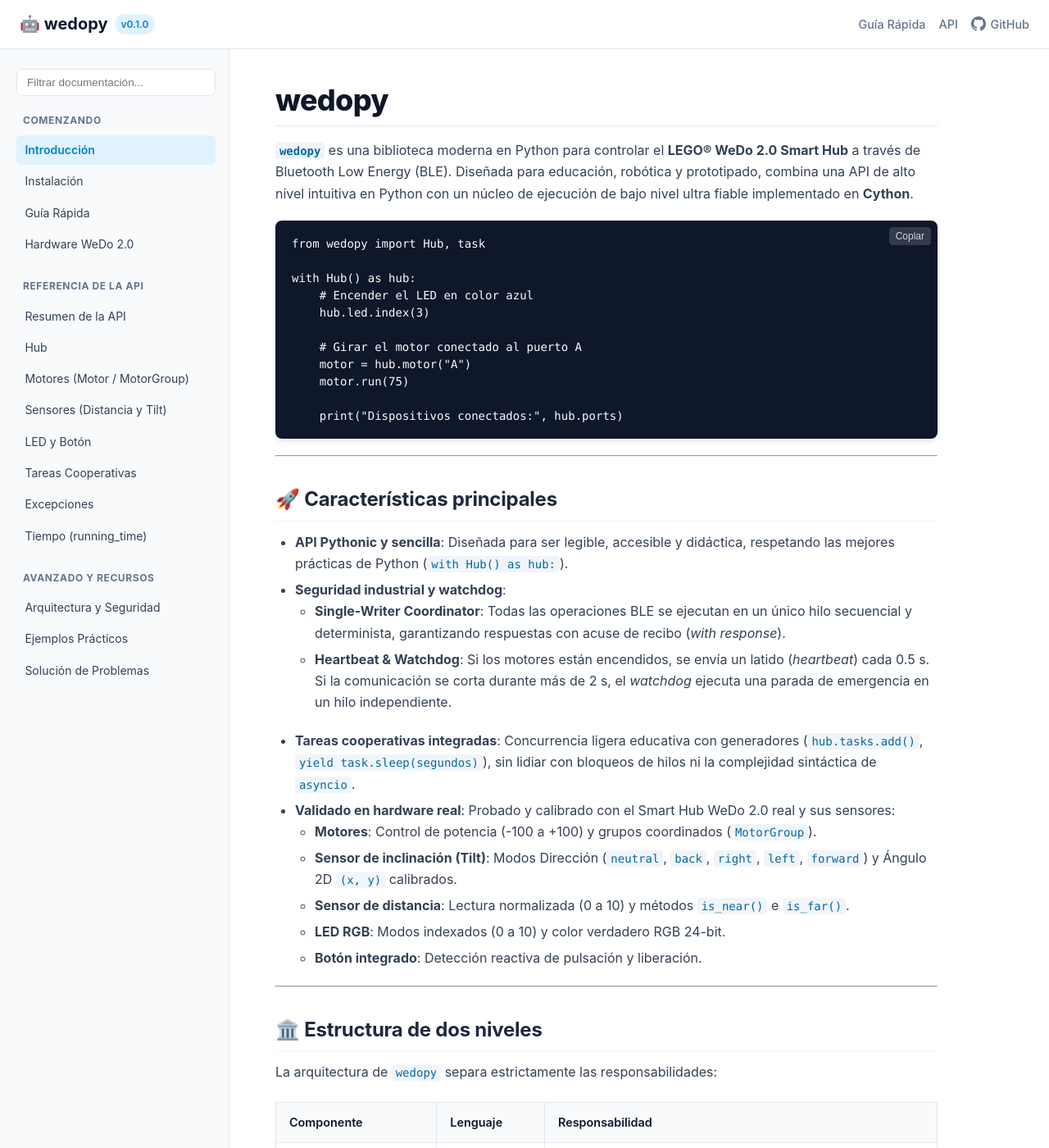
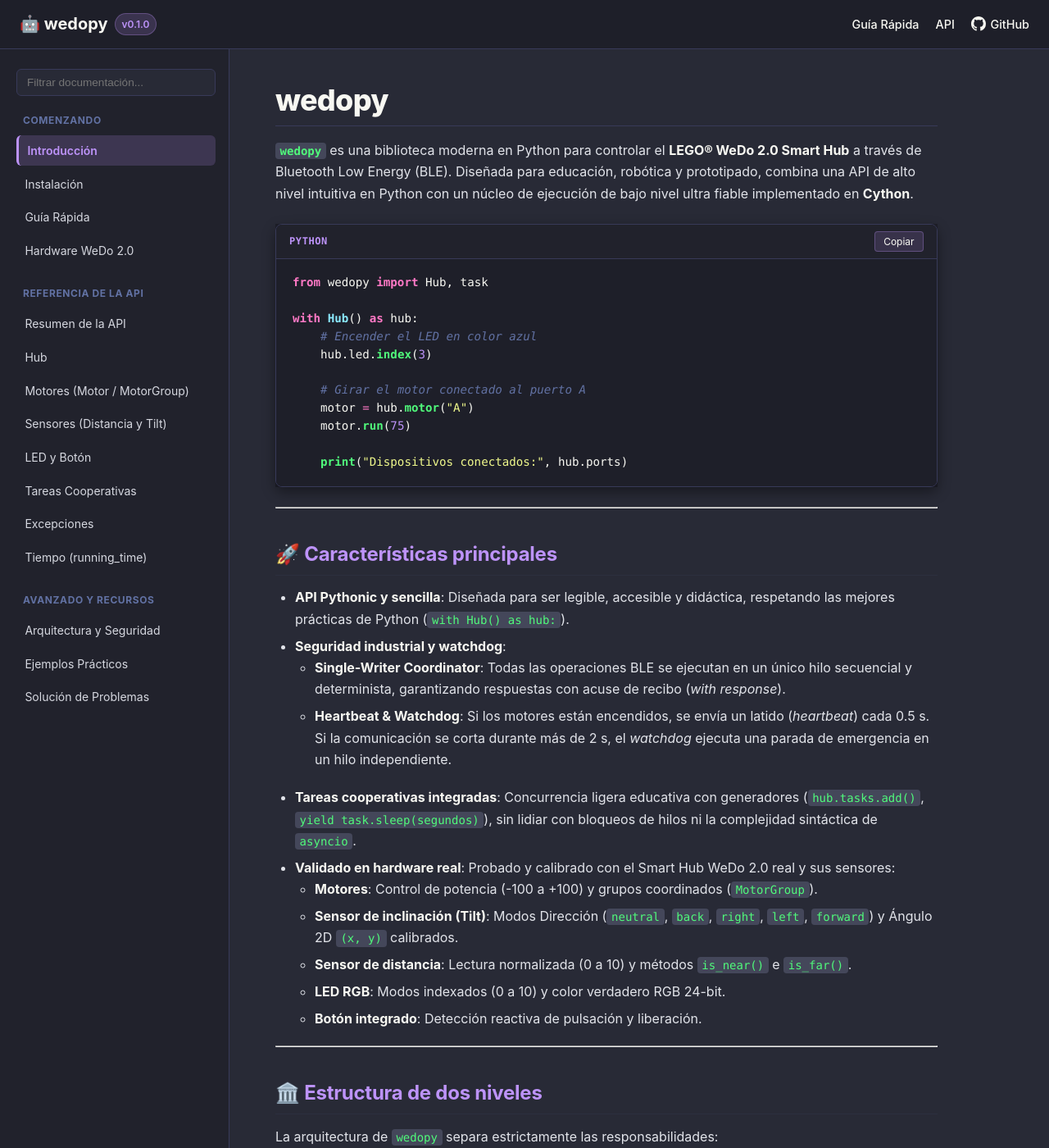
Before and after one commit to almeida-aguilar/wedopy, a Jekyll site: the page built from docs/index.md, in a window 1280 px wide and 1400 px high. Shown: the whole window at 82% size. Built offline with Jekyll 4.4.1, drawn with Linux system fonts in a browser that asks for light colours.

Commit message:
dracula theme for docs and spanish firts repo docs

```diff
--- a/docs/_layouts/default.html
+++ b/docs/_layouts/default.html
@@ -6,6 +6,7 @@
   <title>{% if page.title %}{{ page.title }} | {% endif %}{{ site.title }} - LEGO WeDo 2.0 con Python</title>
   <meta name="description" content="{% if page.description %}{{ page.description }}{% else %}{{ site.description }}{% endif %}">
   <link rel="stylesheet" href="{{ '/assets/css/style.css' | relative_url }}">
+  <link rel="stylesheet" href="https://cdnjs.cloudflare.com/ajax/libs/highlight.js/11.9.0/styles/dracula.min.css">
 </head>
 <body>
 
--- a/docs/assets/css/style.css
+++ b/docs/assets/css/style.css
@@ -1,21 +1,37 @@
 :root {
-  --primary: #0284c7;
-  --primary-hover: #0369a1;
-  --primary-light: #e0f2fe;
-  --text-main: #0f172a;
-  --text-muted: #64748b;
-  --bg-body: #ffffff;
-  --bg-sidebar: #f8fafc;
-  --bg-card: #ffffff;
-  --border: #e2e8f0;
-  --border-light: #f1f5f9;
-  --code-bg: #0f172a;
-  --code-text: #f8fafc;
-  --inline-code-bg: #f1f5f9;
-  --inline-code-text: #0369a1;
-  --success: #16a34a;
-  --warning: #d97706;
-  --danger: #dc2626;
+  /* Dracula Official Palette */
+  --dracula-bg: #282a36;
+  --dracula-current: #44475a;
+  --dracula-selection: #44475a;
+  --dracula-fg: #f8f8f2;
+  --dracula-comment: #6272a4;
+  --dracula-cyan: #8be9fd;
+  --dracula-green: #50fa7b;
+  --dracula-orange: #ffb86c;
+  --dracula-pink: #ff79c6;
+  --dracula-purple: #bd93f9;
+  --dracula-red: #ff5555;
+  --dracula-yellow: #f1fa8c;
+
+  /* App Variables mapped to Dracula */
+  --primary: var(--dracula-purple);
+  --primary-hover: var(--dracula-pink);
+  --primary-light: rgba(189, 147, 249, 0.18);
+  --text-main: var(--dracula-fg);
+  --text-muted: var(--dracula-comment);
+  --bg-body: var(--dracula-bg);
+  --bg-sidebar: #21222c;
+  --bg-header: #1e1f29;
+  --bg-card: #21222c;
+  --border: #383a59;
+  --border-light: #2c2f3f;
+  --code-bg: #1e1f29;
+  --code-text: var(--dracula-fg);
+  --inline-code-bg: #44475a;
+  --inline-code-text: var(--dracula-green);
+  --success: var(--dracula-green);
+  --warning: var(--dracula-orange);
+  --danger: var(--dracula-red);
   --font-sans: -apple-system, BlinkMacSystemFont, "Segoe UI", Roboto, "Helvetica Neue", Arial, sans-serif;
   --font-mono: ui-monospace, SFMono-Regular, Menlo, Monaco, Consolas, "Liberation Mono", "Courier New", monospace;
   --sidebar-width: 280px;
@@ -41,12 +57,14 @@ body {
   min-height: 100vh;
   display: flex;
   flex-direction: column;
+  background-color: var(--bg-body);
+  color: var(--text-main);
 }
 
 /* Header */
 .site-header {
   height: var(--header-height);
-  background: #ffffff;
+  background: var(--bg-header);
   border-bottom: 1px solid var(--border);
   position: sticky;
   top: 0;
@@ -69,13 +87,14 @@ body {
   gap: 0.5rem;
   font-weight: 700;
   font-size: 1.25rem;
-  color: var(--text-main);
+  color: var(--dracula-fg);
   text-decoration: none;
 }
 
 .logo-badge {
   background: var(--primary-light);
-  color: var(--primary);
+  color: var(--dracula-purple);
+  border: 1px solid rgba(189, 147, 249, 0.3);
   font-size: 0.75rem;
   padding: 0.15rem 0.5rem;
   border-radius: 9999px;
@@ -85,11 +104,11 @@ body {
 .header-right {
   display: flex;
   align-items: center;
-  gap: 1rem;
+  gap: 1.25rem;
 }
 
 .header-link {
-  color: var(--text-muted);
+  color: var(--dracula-fg);
   text-decoration: none;
   font-size: 0.9rem;
   font-weight: 500;
@@ -100,7 +119,7 @@ body {
 }
 
 .header-link:hover {
-  color: var(--primary);
+  color: var(--dracula-pink);
 }
 
 .menu-toggle {
@@ -109,7 +128,7 @@ body {
   border: none;
   font-size: 1.5rem;
   cursor: pointer;
-  color: var(--text-main);
+  color: var(--dracula-fg);
 }
 
 /* Layout */
@@ -144,12 +163,14 @@ body {
   border: 1px solid var(--border);
   border-radius: 6px;
   font-size: 0.85rem;
-  background: #ffffff;
+  background: var(--dracula-bg);
+  color: var(--dracula-fg);
   outline: none;
+  transition: all 0.15s;
 }
 
 .sidebar-search input:focus {
-  border-color: var(--primary);
+  border-color: var(--dracula-purple);
   box-shadow: 0 0 0 2px var(--primary-light);
 }
 
@@ -162,7 +183,7 @@ body {
   font-weight: 700;
   text-transform: uppercase;
   letter-spacing: 0.05em;
-  color: var(--text-muted);
+  color: var(--dracula-comment);
   margin-bottom: 0.5rem;
   padding-left: 0.5rem;
 }
@@ -172,13 +193,13 @@ body {
 }
 
 .sidebar-links li {
-  margin-bottom: 0.15rem;
+  margin-bottom: 0.2rem;
 }
 
 .sidebar-links a {
   display: block;
-  padding: 0.4rem 0.65rem;
-  color: #334155;
+  padding: 0.45rem 0.65rem;
+  color: #d6d8e0;
   text-decoration: none;
   font-size: 0.875rem;
   border-radius: 6px;
@@ -186,14 +207,15 @@ body {
 }
 
 .sidebar-links a:hover {
-  background: #e2e8f0;
-  color: var(--text-main);
+  background: var(--dracula-current);
+  color: var(--dracula-green);
 }
 
 .sidebar-links a.active {
   background: var(--primary-light);
-  color: var(--primary);
+  color: var(--dracula-purple);
   font-weight: 600;
+  border-left: 3px solid var(--dracula-purple);
 }
 
 /* Main Content */
@@ -211,7 +233,7 @@ body {
   letter-spacing: -0.02em;
   margin-bottom: 1rem;
   line-height: 1.25;
-  color: #0f172a;
+  color: var(--dracula-fg);
   border-bottom: 1px solid var(--border);
   padding-bottom: 0.5rem;
 }
@@ -220,9 +242,9 @@ body {
   font-size: 1.5rem;
   font-weight: 700;
   letter-spacing: -0.01em;
-  margin-top: 2rem;
-  margin-bottom: 0.75rem;
-  color: #1e293b;
+  margin-top: 2.25rem;
+  margin-bottom: 0.85rem;
+  color: var(--dracula-purple);
   border-bottom: 1px solid var(--border-light);
   padding-bottom: 0.35rem;
 }
@@ -230,9 +252,9 @@ body {
 .content h3 {
   font-size: 1.2rem;
   font-weight: 600;
-  margin-top: 1.5rem;
-  margin-bottom: 0.5rem;
-  color: #334155;
+  margin-top: 1.75rem;
+  margin-bottom: 0.6rem;
+  color: var(--dracula-cyan);
 }
 
 .content h4 {
@@ -240,94 +262,214 @@ body {
   font-weight: 600;
   margin-top: 1.25rem;
   margin-bottom: 0.5rem;
-  color: #475569;
+  color: var(--dracula-orange);
 }
 
 .content p {
   margin-bottom: 1.15rem;
-  color: #334155;
+  color: #e2e4ea;
 }
 
 .content a {
-  color: var(--primary);
+  color: var(--dracula-cyan);
   text-decoration: none;
   border-bottom: 1px solid transparent;
-  transition: border-color 0.15s;
+  transition: all 0.15s;
 }
 
 .content a:hover {
-  border-bottom-color: var(--primary);
+  color: var(--dracula-green);
+  border-bottom-color: var(--dracula-green);
 }
 
 .content ul, .content ol {
   margin-bottom: 1.25rem;
   padding-left: 1.5rem;
-  color: #334155;
+  color: #e2e4ea;
 }
 
 .content li {
-  margin-bottom: 0.35rem;
+  margin-bottom: 0.4rem;
+}
+
+.content strong {
+  color: var(--dracula-fg);
 }
 
 /* Inline code & code blocks */
 code {
   font-family: var(--font-mono);
   font-size: 0.875em;
-  padding: 0.15em 0.35em;
+  padding: 0.15em 0.4em;
   border-radius: 4px;
   background-color: var(--inline-code-bg);
   color: var(--inline-code-text);
 }
 
+.code-container {
+  position: relative;
+  margin: 1.5rem 0;
+  border-radius: 8px;
+  overflow: hidden;
+  box-shadow: 0 6px 16px rgba(0, 0, 0, 0.4);
+  background-color: var(--code-bg);
+  border: 1px solid var(--border);
+}
+
+.code-header {
+  display: flex;
+  justify-content: space-between;
+  align-items: center;
+  padding: 0.5rem 1rem;
+  background-color: #21222c;
+  border-bottom: 1px solid var(--border);
+}
+
+.code-lang {
+  font-size: 0.75rem;
+  font-family: var(--font-mono);
+  font-weight: 700;
+  letter-spacing: 0.05em;
+  color: var(--dracula-purple);
+}
+
 pre {
-  background-color: var(--code-bg);
-  color: var(--code-text);
-  border-radius: 8px;
+  background-color: var(--code-bg) !important;
+  color: var(--dracula-fg);
   padding: 1.1rem 1.25rem;
   overflow-x: auto;
   font-family: var(--font-mono);
-  font-size: 0.875rem;
-  line-height: 1.5;
-  margin: 1.25rem 0;
-  position: relative;
-  box-shadow: 0 4px 6px -1px rgba(0, 0, 0, 0.1);
+  font-size: 0.885rem;
+  line-height: 1.55;
+  margin: 0;
 }
 
 pre code {
-  background: transparent;
+  background: transparent !important;
   color: inherit;
   padding: 0;
   font-size: inherit;
 }
 
-.code-container {
-  position: relative;
-}
-
 .copy-button {
-  position: absolute;
-  top: 0.5rem;
-  right: 0.5rem;
-  background: rgba(255, 255, 255, 0.15);
-  border: none;
-  color: #cbd5e1;
+  background: rgba(189, 147, 249, 0.15);
+  border: 1px solid rgba(189, 147, 249, 0.3);
+  color: var(--dracula-fg);
   font-size: 0.75rem;
-  padding: 0.25rem 0.5rem;
+  font-family: var(--font-sans);
+  padding: 0.25rem 0.65rem;
   border-radius: 4px;
   cursor: pointer;
-  transition: background 0.15s, color 0.15s;
+  transition: all 0.15s ease;
 }
 
 .copy-button:hover {
-  background: rgba(255, 255, 255, 0.3);
-  color: #ffffff;
+  background: var(--dracula-purple);
+  color: #282a36;
+  font-weight: 600;
 }
 
-/* Callouts / Alerts */
+/* ==========================================================================
+   Syntax Highlighting (Rouge / Pygments Dracula Official Theme)
+   ========================================================================== */
+
+.highlight {
+  background-color: #1e1f29;
+  color: #f8f8f2;
+}
+
+.highlight .w   { color: #f8f8f2; }
+.highlight .err { color: #ff5555; background-color: rgba(255, 85, 85, 0.15); }
+
+/* Comments */
+.highlight .c,
+.highlight .c1,
+.highlight .cm,
+.highlight .cs,
+.highlight .cp,
+.highlight .cpf { color: #6272a4 !important; font-style: italic; }
+
+/* Keywords: def, class, import, from, with, as, yield, return, try, finally */
+.highlight .k,
+.highlight .kd,
+.highlight .kn,
+.highlight .kp,
+.highlight .kr,
+.highlight .kt,
+.highlight .kv { color: #ff79c6 !important; font-weight: 600; }
+.highlight .kc { color: #bd93f9 !important; font-weight: 600; } /* True, False, None */
+
+/* Operators: in, is, and, or, not, =, +, - */
+.highlight .o,
+.highlight .ow { color: #ff79c6 !important; }
+
+/* Strings */
+.highlight .s,
+.highlight .sa,
+.highlight .sb,
+.highlight .sc,
+.highlight .dl,
+.highlight .sd,
+.highlight .s2,
+.highlight .se,
+.highlight .sh,
+.highlight .si,
+.highlight .sx,
+.highlight .sr,
+.highlight .s1,
+.highlight .ss { color: #f1fa8c !important; }
+.highlight .se { color: #ffb86c !important; font-weight: 600; }
+
+/* Numbers */
+.highlight .m,
+.highlight .mb,
+.highlight .mf,
+.highlight .mh,
+.highlight .mi,
+.highlight .il,
+.highlight .mo { color: #bd93f9 !important; }
+
+/* Function & Method Names: run(), connect(), stop() */
+.highlight .nf,
+.highlight .fm { color: #50fa7b !important; font-weight: 600; }
+
+/* Classes & Types: Hub, Motor, DistanceSensor */
+.highlight .nc { color: #8be9fd !important; font-weight: 600; }
+
+/* Namespaces / Modules: wedopy, time, task */
+.highlight .nn { color: #f8f8f2 !important; }
+
+/* Builtins: print, range, len, int, self */
+.highlight .nb,
+.highlight .bp { color: #8be9fd !important; }
+
+/* Decorators: @property, @staticmethod */
+.highlight .nd { color: #50fa7b !important; font-weight: 600; }
+
+/* Exceptions: ValueError, TypeError, WedoError */
+.highlight .ne { color: #ff5555 !important; font-weight: 600; }
+
+/* Attributes & Variables */
+.highlight .na { color: #50fa7b !important; }
+.highlight .nt { color: #ff79c6 !important; }
+.highlight .nv,
+.highlight .vc,
+.highlight .vg,
+.highlight .vi,
+.highlight .vm { color: #f8f8f2 !important; }
+
+/* Punctuation: (), [], {}, :, , */
+.highlight .p { color: #f8f8f2 !important; }
+
+/* Diff view */
+.highlight .gd { color: #ff5555 !important; background-color: rgba(255, 85, 85, 0.15); }
+.highlight .gi { color: #50fa7b !important; background-color: rgba(80, 250, 123, 0.15); }
+
+/* Callouts / Alerts (Dracula Style) */
 .callout {
   padding: 1rem 1.25rem;
-  border-left: 4px solid var(--primary);
-  background-color: #f0f9ff;
+  border-left: 4px solid var(--dracula-purple);
+  background-color: rgba(189, 147, 249, 0.1);
   border-radius: 0 6px 6px 0;
   margin: 1.5rem 0;
 }
@@ -341,27 +483,27 @@ pre code {
 }
 
 .callout-note {
-  border-left-color: var(--primary);
-  background-color: #f0f9ff;
-  color: #0369a1;
+  border-left-color: var(--dracula-purple);
+  background-color: rgba(189, 147, 249, 0.12);
+  color: var(--dracula-fg);
 }
 
 .callout-tip {
-  border-left-color: var(--success);
-  background-color: #f0fdf4;
-  color: #15803d;
+  border-left-color: var(--dracula-green);
+  background-color: rgba(80, 250, 123, 0.12);
+  color: var(--dracula-fg);
 }
 
 .callout-warning {
-  border-left-color: var(--warning);
-  background-color: #fffbeb;
-  color: #b45309;
+  border-left-color: var(--dracula-orange);
+  background-color: rgba(255, 184, 108, 0.12);
+  color: var(--dracula-fg);
 }
 
 .callout-danger {
-  border-left-color: var(--danger);
-  background-color: #fef2f2;
-  color: #b91c1c;
+  border-left-color: var(--dracula-red);
+  background-color: rgba(255, 85, 85, 0.12);
+  color: var(--dracula-fg);
 }
 
 .callout p {
@@ -370,19 +512,23 @@ pre code {
 }
 
 blockquote {
-  border-left: 4px solid var(--border);
+  border-left: 4px solid var(--dracula-comment);
   padding-left: 1rem;
   margin: 1.25rem 0;
-  color: var(--text-muted);
+  color: var(--dracula-comment);
   font-style: italic;
+  background: rgba(68, 71, 90, 0.15);
+  padding: 0.5rem 1rem;
+  border-radius: 0 4px 4px 0;
 }
 
-/* Tables */
+/* Tables (Dracula Style) */
 table {
   width: 100%;
   border-collapse: collapse;
   margin: 1.5rem 0;
   font-size: 0.9rem;
+  border: 1px solid var(--border);
 }
 
 th, td {
@@ -392,13 +538,13 @@ th, td {
 }
 
 th {
-  background: var(--bg-sidebar);
+  background: #21222c;
   font-weight: 600;
-  color: var(--text-main);
+  color: var(--dracula-purple);
 }
 
 tr:nth-child(even) {
-  background-color: #fbfcfe;
+  background-color: rgba(68, 71, 90, 0.25);
 }
 
 /* Page Navigation (Next / Prev) */
@@ -415,6 +561,7 @@ tr:nth-child(even) {
   flex-direction: column;
   padding: 0.75rem 1.25rem;
   border: 1px solid var(--border);
+  background: #21222c;
   border-radius: 8px;
   text-decoration: none;
   transition: all 0.15s;
@@ -422,31 +569,31 @@ tr:nth-child(even) {
 }
 
 .nav-link-btn:hover {
-  border-color: var(--primary);
-  background-color: var(--primary-light);
+  border-color: var(--dracula-purple);
+  background-color: var(--dracula-current);
 }
 
 .nav-link-btn .nav-direction {
   font-size: 0.75rem;
   text-transform: uppercase;
-  color: var(--text-muted);
+  color: var(--dracula-comment);
   font-weight: 600;
 }
 
 .nav-link-btn .nav-label {
   font-weight: 600;
-  color: var(--primary);
+  color: var(--dracula-purple);
   font-size: 0.95rem;
 }
 
 /* Footer */
 .site-footer {
   border-top: 1px solid var(--border);
-  padding: 1.5rem;
+  padding: 1.75rem;
   text-align: center;
   font-size: 0.85rem;
-  color: var(--text-muted);
-  background: var(--bg-sidebar);
+  color: var(--dracula-comment);
+  background: #1e1f29;
 }
 
 /* Responsive */
@@ -463,7 +610,7 @@ tr:nth-child(even) {
     height: calc(100vh - var(--header-height));
     z-index: 100;
     transition: left 0.25s ease;
-    box-shadow: 4px 0 12px rgba(0,0,0,0.1);
+    box-shadow: 4px 0 16px rgba(0,0,0,0.5);
   }
 
   .site-sidebar.open {
--- a/docs/assets/js/main.js
+++ b/docs/assets/js/main.js
@@ -24,23 +24,47 @@ document.addEventListener("DOMContentLoaded", () => {
     }
   });
 
-  // Code copy buttons
+  // Code copy buttons and language headers
   document.querySelectorAll("pre").forEach((pre) => {
+    // Avoid double wrapping if already inside code-container
+    if (pre.parentElement && pre.parentElement.classList.contains("code-container")) {
+      return;
+    }
+
     const container = document.createElement("div");
     container.className = "code-container";
     pre.parentNode.insertBefore(container, pre);
-    container.appendChild(pre);
+
+    // Detect language from class
+    let lang = "";
+    const code = pre.querySelector("code");
+    const testClasses = (pre.className + " " + (code ? code.className : "") + " " + (pre.closest(".highlighter-rouge") ? pre.closest(".highlighter-rouge").className : ""));
+    const match = testClasses.match(/language-(\w+)/);
+    if (match) {
+      lang = match[1];
+    }
+
+    const header = document.createElement("div");
+    header.className = "code-header";
+
+    const langSpan = document.createElement("span");
+    langSpan.className = "code-lang";
+    langSpan.textContent = lang ? lang.toUpperCase() : "CÓDIGO";
+    header.appendChild(langSpan);
 
     const button = document.createElement("button");
     button.className = "copy-button";
     button.textContent = "Copiar";
     button.setAttribute("aria-label", "Copiar código al portapapeles");
-    container.appendChild(button);
+    header.appendChild(button);
+
+    container.appendChild(header);
+    container.appendChild(pre);
 
     button.addEventListener("click", async () => {
-      const code = pre.querySelector("code") ? pre.querySelector("code").innerText : pre.innerText;
+      const textToCopy = code ? code.innerText : pre.innerText;
       try {
-        await navigator.clipboard.writeText(code);
+        await navigator.clipboard.writeText(textToCopy);
         button.textContent = "¡Copiado!";
         setTimeout(() => {
           button.textContent = "Copiar";
```
Also changed, not shown: other parts of docs/_layouts/default.html (+12 -0 lines), README.md.
